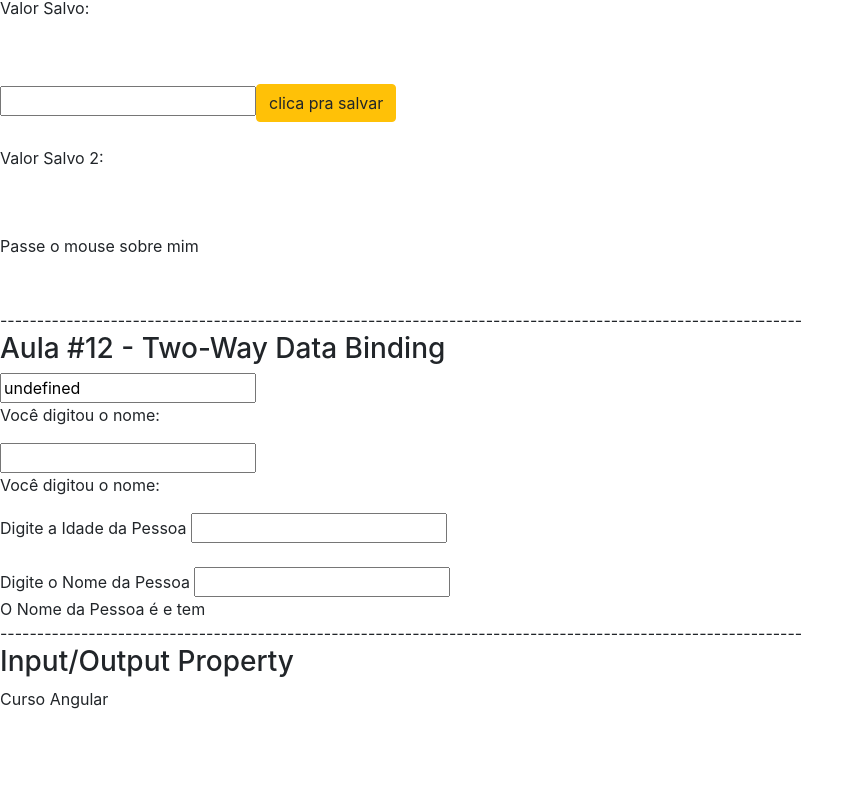
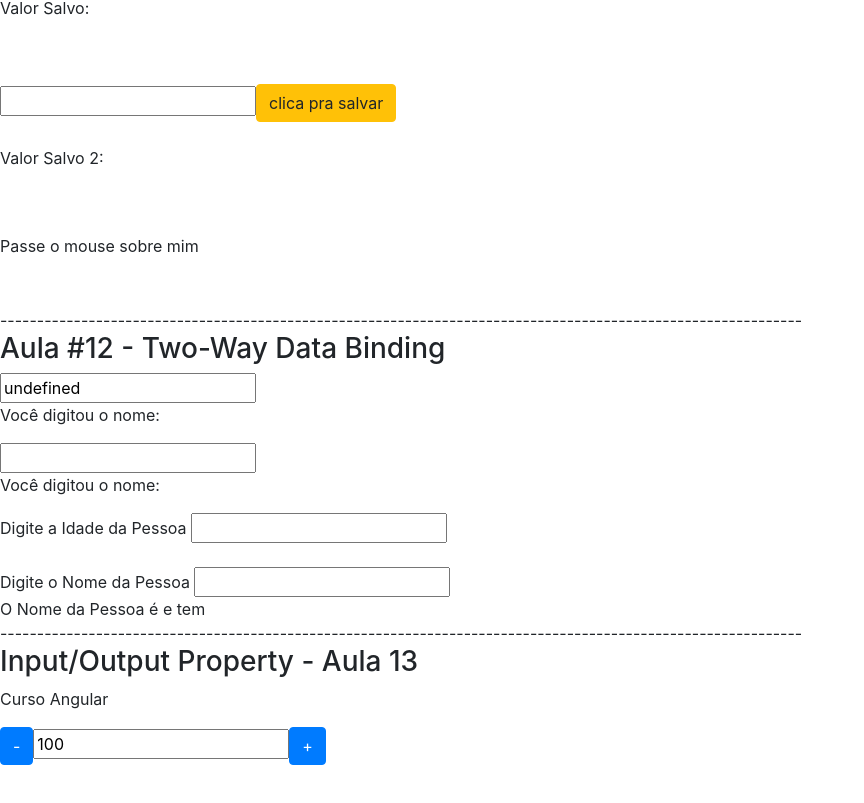
Before and after one commit to victor-ferraz7/angular-loiane, an Angular app in the folder data-binding/: page / in a window 1280 px wide. Shown: the part 1541-2344 px from the top of the page, without its empty margins (0-864 px from the left). Before the commit the page ends 2302 px from the top, so only its background shows below. Built offline with nearby package versions, Linux system fonts and the light colour scheme.

Commit message:
Aula #14: Emitindo Eventos com Output properties

```diff
--- a/data-binding/src/app/app.module.ts
+++ b/data-binding/src/app/app.module.ts
@@ -5,12 +5,14 @@
 import { DataBindingComponent } from './data-binding/data-binding.component';
 import { MeuFormModule } from './meu-form/meu-form.module';
 import { InputPropertyComponent } from './input-property/input-property.component';
+import { OutputPropertyComponent } from './output-property/output-property.component';
 
 @NgModule({
   declarations: [
     AppComponent,
     DataBindingComponent,
-    InputPropertyComponent // adicionar dentro de declarações permite
+    InputPropertyComponent,
+    OutputPropertyComponent // adicionar dentro de declarações permite
   ],
   imports: [
   BrowserModule,FormsModule, // para inserir o [(ngModule)] >> Two-Way Data Binding
--- a/data-binding/src/app/data-binding/data-binding.component.html
+++ b/data-binding/src/app/data-binding/data-binding.component.html
@@ -124,8 +124,8 @@
 
 <section class="input-output-properties">
   <article>
-    <h3> Input/Output Property</h3>
-
+    <h3> Input/Output Property - Aula 13</h3>
     <app-curso [nomeCurso]="nomeCurso"></app-curso>
+    <contador [valor]="valorInicial" (mudouValor)="onMudouValor($event)"></contador>
   </article>
 </section>
--- a/data-binding/src/app/data-binding/data-binding.component.ts
+++ b/data-binding/src/app/data-binding/data-binding.component.ts
@@ -30,6 +30,8 @@
   public nome2: string = '';
 
   public nomeCurso: string = 'Curso Angular'
+
+  public valorInicial: number = 100;
 
   getPropertyBinding() {
     return 'Valor do Component no Template';
@@ -64,4 +66,8 @@
     this.isMouseOver = !this.isMouseOver;
   }
 
+  onMudouValor(evento) {
+    console.log(evento.novoValor);
+  }
+
 }
--- /dev/null
+++ b/data-binding/src/app/output-property/output-property.component.html
@@ -0,0 +1,3 @@
+<button class="btn btn-primary" (click)="decrementa()">-</button>
+  <input type="text" readonly [value]="valor">
+<button class="btn btn-primary" (click)="incrementa()">+</button>
--- /dev/null
+++ b/data-binding/src/app/output-property/output-property.component.ts
@@ -0,0 +1,29 @@
+import { Component, OnInit, Input,EventEmitter,Output } from '@angular/core';
+
+@Component({
+  selector: 'contador',
+  templateUrl: './output-property.component.html',
+  styleUrls: ['./output-property.component.css']
+})
+export class OutputPropertyComponent implements OnInit {
+
+  @Input() valor: number = 0;
+  @Output() mudouValor = new EventEmitter();
+
+
+  incrementa() {
+    this.valor++;
+    this.mudouValor.emit({novoValor: this.valor})
+  }
+
+  decrementa() {
+    this.valor--;
+    this.mudouValor.emit({novoValor: this.valor})
+  }
+
+
+  constructor() { }
+
+  ngOnInit() {
+  }
+}
```
Also changed, not shown: data-binding/src/app/output-property/output-property.component.css (added), 1 other file (tests, documents, lock files or other folders).
